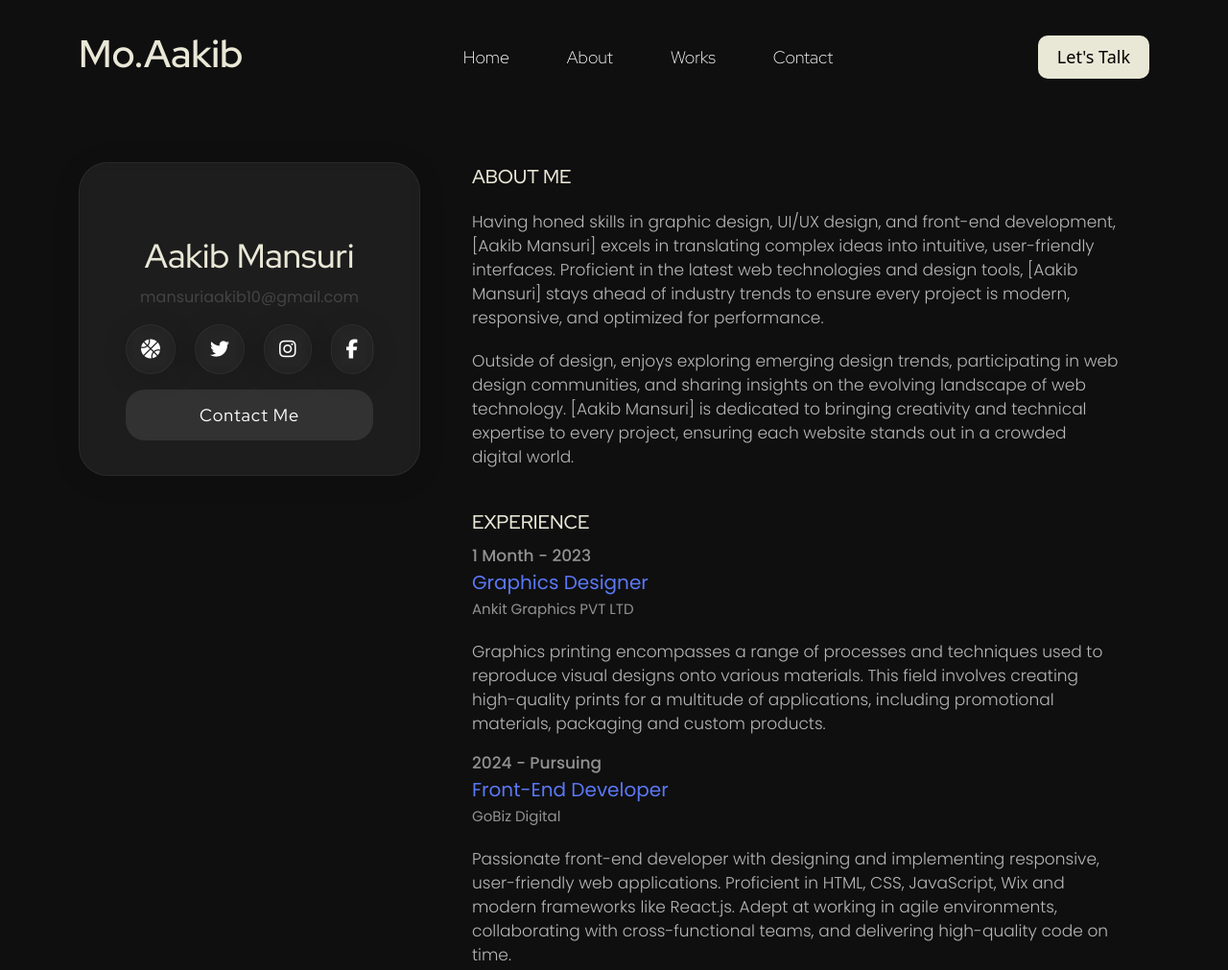
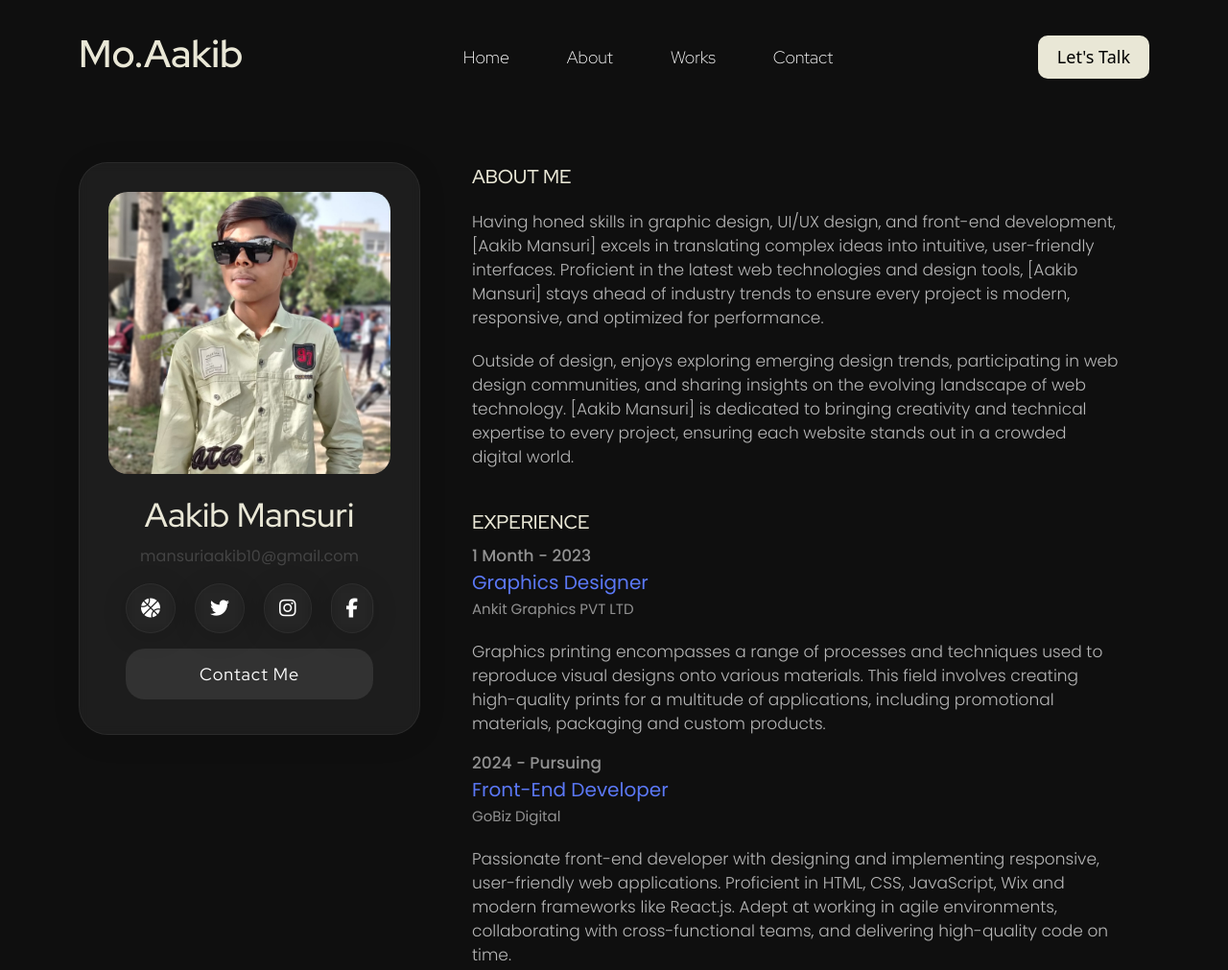
Before and after one commit to mansuriaakib/Mansuri-Aakib-Portfolio, a plain HTML site: page credentials.html in a window 1280 px wide. Shown: the top 1011 px of the page at 96% size. Drawn offline with nearby package versions, Linux system fonts and the light colour scheme.

Commit message:
Update credentials.html

```diff
--- a/credentials.html
+++ b/credentials.html
@@ -120,7 +120,7 @@
             <div class="row">
                 <div class="col-lg-4 col-md-6 col-12">
                     <div class="credentials-left-side animate__animated animate__fadeInUp">
-                        <img src="./assets/images/aakib.jpeg" alt="">
+                        <img src="aakib.jpeg" alt="">
                         <h2>Aakib Mansuri</h2>
                         <p>mansuriaakib10@gmail.com</p>
                         <div class="credentials-left-side-social-icons">
```
